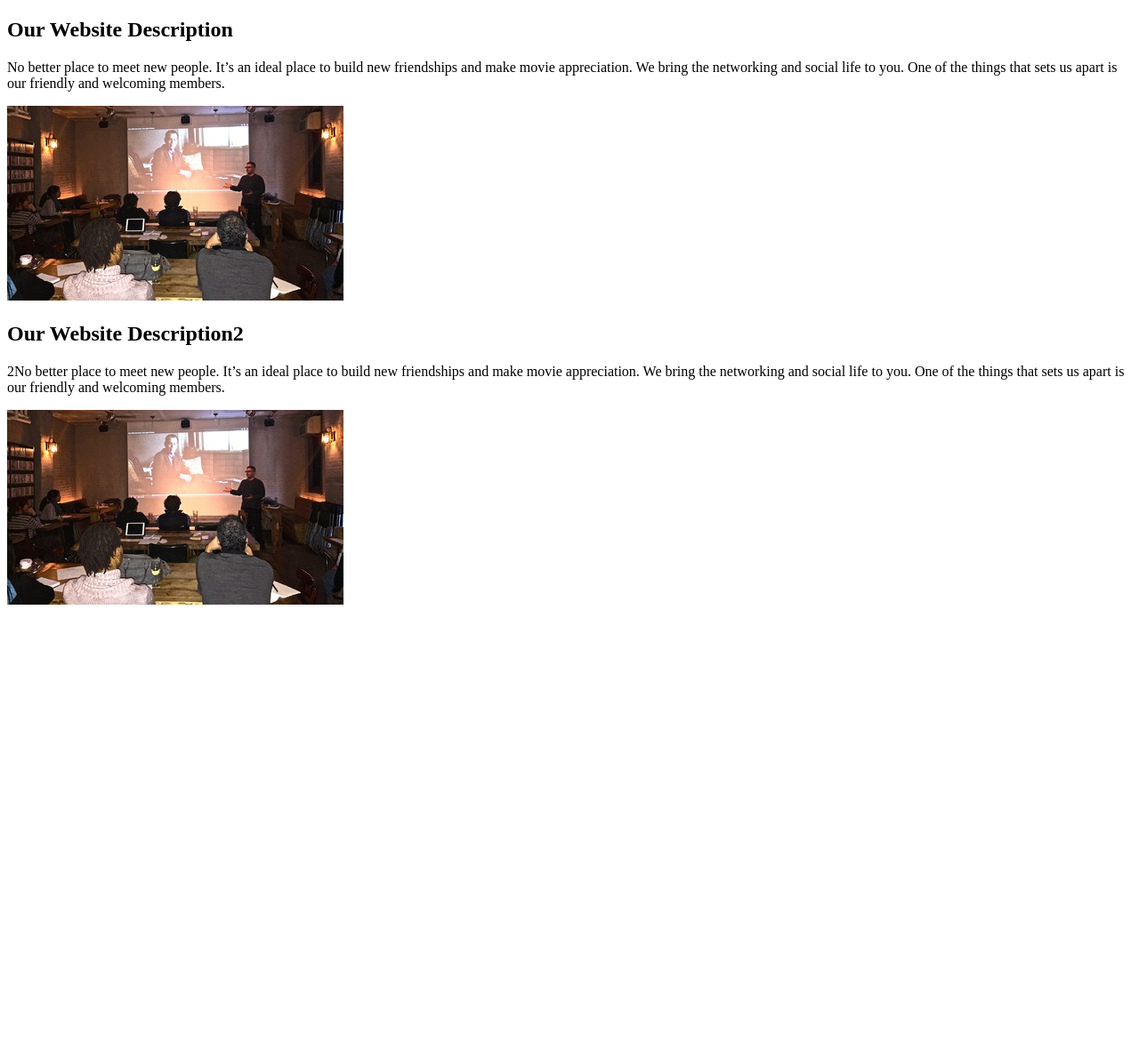
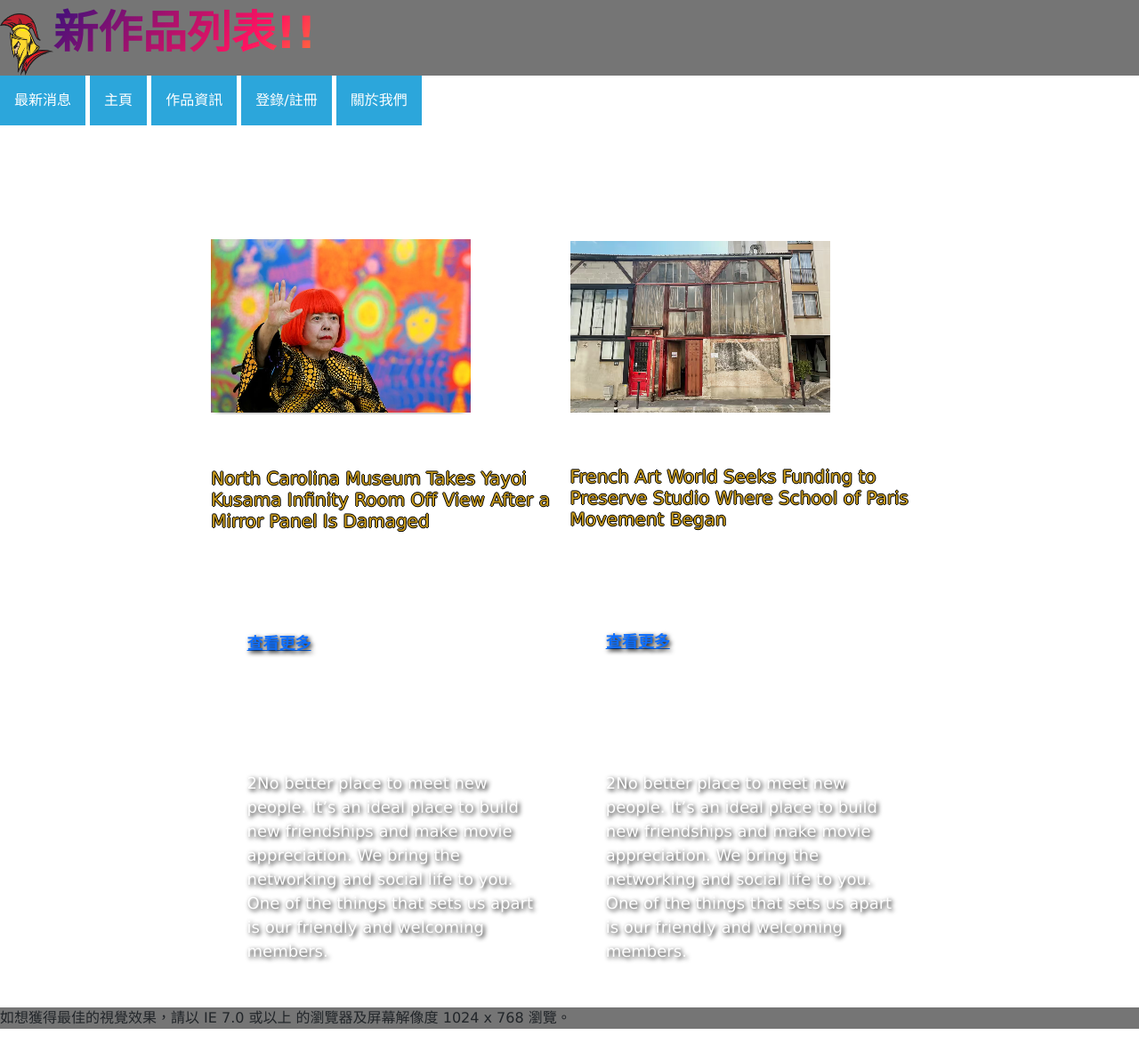
Before and after one commit to BrianKan99/HKITHDProjact.github.io, a PHP site: the page made by List of new works.html in a window 1280 px wide. Shown: the whole page at 89% size. Before the commit the page ends 680 px from the top, so only its background shows below. Run offline with PHP 8.4, Linux system fonts and the light colour scheme.

Commit message:
Add files via upload

```diff
--- a/List of new works.html
+++ b/List of new works.html
@@ -1,36 +1,81 @@
 <!DOCTYPE html>
-<html lang="zh-HK"></html>
-<html>
+<html lang="zh-HK">
 <head>
-<title>List of new works</title>
+    <header>
+    <meta charset="UTF-8">
+    <meta name="viewport" content="width=device-width, initial-scale=1.0">
+    <title>學校傑出作品欣賞</title>
+    <link rel="stylesheet" href="style.css">
+    <meta name="viewport" content="width=device-width, initial-scale=1">
+    <link href="https://cdn.jsdelivr.net/npm/bootstrap@5.1.3/dist/css/bootstrap.min.css" rel="stylesheet"
+        integrity="sha384-1BmE4kWBq78iYhFldvKuhfTAU6auU8tT94WrHftjDbrCEXSU1oBoqyl2QvZ6jIW3" crossorigin="anonymous">
+    <link rel="stylesheet" href="style.css">
+    <title>News Website</title>
 </head>
 <body>
-
-  <div class="row">
-    <div class="Description-col">
-      <h2>
-        Our Website Description
-      </h2>
-<p>No better place to meet new people. It’s an ideal place to build new friendships and make movie appreciation. We bring the networking and social life to you. One of the things that sets us apart is our friendly and welcoming members.</p>
-</div>
-<img src="images/Movie Appreciation.jpg">
+        <a href="index.html"><img src="images/artwork_logos_soldier.png" width="60" height="70"></a><strong class="animate-charcter"> 新作品列表!!</strong>
+        </section>
+      </header>
+    <section class="link" >
+        <div class="dropdown">
+        <button class="dropbtn">最新消息</a></button>
+        <div class="dropdown-content">
+            <a href="List of new works.html">新作品列表</a>
           </div>
     </div>
 
-<div class="row">
-  <div class="Description-col">
-    <h2>
-      Our Website Description2
-    </h2>
-<p>2No better place to meet new people. It’s an ideal place to build new friendships and make movie appreciation. We bring the networking and social life to you. One of the things that sets us apart is our friendly and welcoming members.</p>
+
+    <div class="dropdown">
+        <button class="dropbtn">主頁</a></button>
+        <div class="dropdown-content">
+            <a href="index.html">學校傑出作品欣賞</a>
           </div>
-<img src="images/Movie Appreciation.jpg">
+    </div>
+
+    <div class="dropdown">
+        <button class="dropbtn"><a>作品資訊</a></button>
+        <div class="dropdown-content">
+            <a href="Artworks ranking.html">作品排行榜</a>
+            <a href="Student testimonials.html">學生感言</a>
+            <a href="Artworks album.html">作品相簿</a>
+          </div>
+    </div>
+
+    <div class="dropdown">
+        <button class="dropbtn">登錄/註冊</a></button>
+        <div class="dropdown-content">
+            <a href="Login account.html">登錄帳戶</a>
+            <a href="Register.html">進行註冊</a>
+          </div>
+    </div>
+        <div class="dropdown">
+        <button class="dropbtn">關於我們</a></button>
+        <div class="dropdown-content">
+        <a href="about us.html">關於我們(詳細)</a>
+        <a href="common problem.html">常見問題</a>
+        <a href="contact us.html">聯繫我們</a>
         </div>
       </div>
 
       <table style="width:100%">
         <div class="row">
 
+      <tr>
+        <th></th>
+        <th><img src="images/news01.PNG"><h4>North Carolina Museum Takes Yayoi Kusama Infinity Room Off View After a Mirror Panel Is Damaged</h4><br><p><a href="https://www.artnews.com/art-news/news/north-carolina-museum-takes-yayoi-kusama-infinity-room-off-view-1234685118/">查看更多</a></p></th>
+        <th><img src="images/news02.PNG"><h4>French Art World Seeks Funding to Preserve Studio Where School of Paris Movement Began</h4><br><p><a href="https://www.artnews.com/art-news/news/atelier-11-seeks-renovation-funding-cite-falguiere-paris-1234685123/">查看更多</a></p></th>
+        <th>&nbsp;</th>
+      </tr>
+      <tr>
+        <td>&nbsp;</td>
+        <td><p>2No better place to meet new people. It’s an ideal place to build new friendships and make movie appreciation. We bring the networking and social life to you. One of the things that sets us apart is our friendly and welcoming members.</p></td>
+        <td><p>2No better place to meet new people. It’s an ideal place to build new friendships and make movie appreciation. We bring the networking and social life to you. One of the things that sets us apart is our friendly and welcoming members.</p></td>
+        <td></td>
+      </tr>
+    </table>
 
+     <footer>
+    <blockquote>如想獲得最佳的視覺效果，請以 IE 7.0 或以上 的瀏覽器及屏幕解像度 1024 x 768 瀏覽。</blockquote>
+    </footer>
 </body>
 </html>
--- a/style.css
+++ b/style.css
@@ -7,28 +7,43 @@
             font-size: 40px;
         }
         h2{
-            color: rgb(31, 114, 197);
-            font-size: 20px;
+            font-size: 50px;
             padding-top: 80px;
+            color: rgb(27, 219, 190);
+            text-shadow: -1px 0 black, 0 1px black, 1px 0 black, 0 -1px black;
+        }
 
+        h3{
+            color: rgb(25, 223, 200);
+            font-size: 30px;
+            padding-top: 80px;
+            text-shadow: -1px 0 black, 0 1px black, 1px 0 black, 0 -1px black;
         }
+        h4{
+          color: rgb(207, 160, 31);
+          font-size: 20px;
+          padding-top: 60px;
+          text-shadow: -1px 0 black, 0 1px black, 1px 0 black, 0 -1px black;
+      }
         p{
             color: rgb(0, 0, 0);
-            font-size: 15px;
+            font-size: 18px;
             width: 80%;
             margin: auto;
             padding-top: 80px;
             padding-bottom: 50px;
+            color: white;
+            text-shadow: 2px 2px 5px #000000;
 
         }
         header{
-            background-color: #72cbeb;
+            background-color: #757575;
         }
         section{
           background-color: #ffffff;
       }
         footer{
-        background-color: #72cbeb;
+        background-color: #757575;
      }
 
         header li{
@@ -60,7 +75,7 @@
         }
 
         link {
-            background-color: #15a1d9(234, 156, 54);
+            background-color: #ffffff(234, 156, 54);
         }
         footer{
             background-color: #681643(234, 156, 54);
@@ -261,7 +276,7 @@
 
   .Description-col{
     flex-basis: 50%;
-    padding: 20px 100px;
+    padding: 20px 50px;
     border: 1px solid black;
 }
 .Description-col img{
@@ -279,6 +294,12 @@
 
 
 table, th, td {
-  border:1px solid black;
-  width: 10%;
+  border:0px solid black;/*線粗*/
+  width: 10%;/*大小*/
+  border-collapse: collapse;/*消除內線*/
 }
+
+
+.rule-col:hover{
+    box-shadow: 0 0 20px 0px rgba(0,0,0,0.2);
+}
```
Also changed, not shown: index.html (+19 -19 lines), images/1_1_133.jpg (added), images/news01.PNG (added), images/news02.PNG (added). Lines whose indentation alone changed are shown as unchanged.
